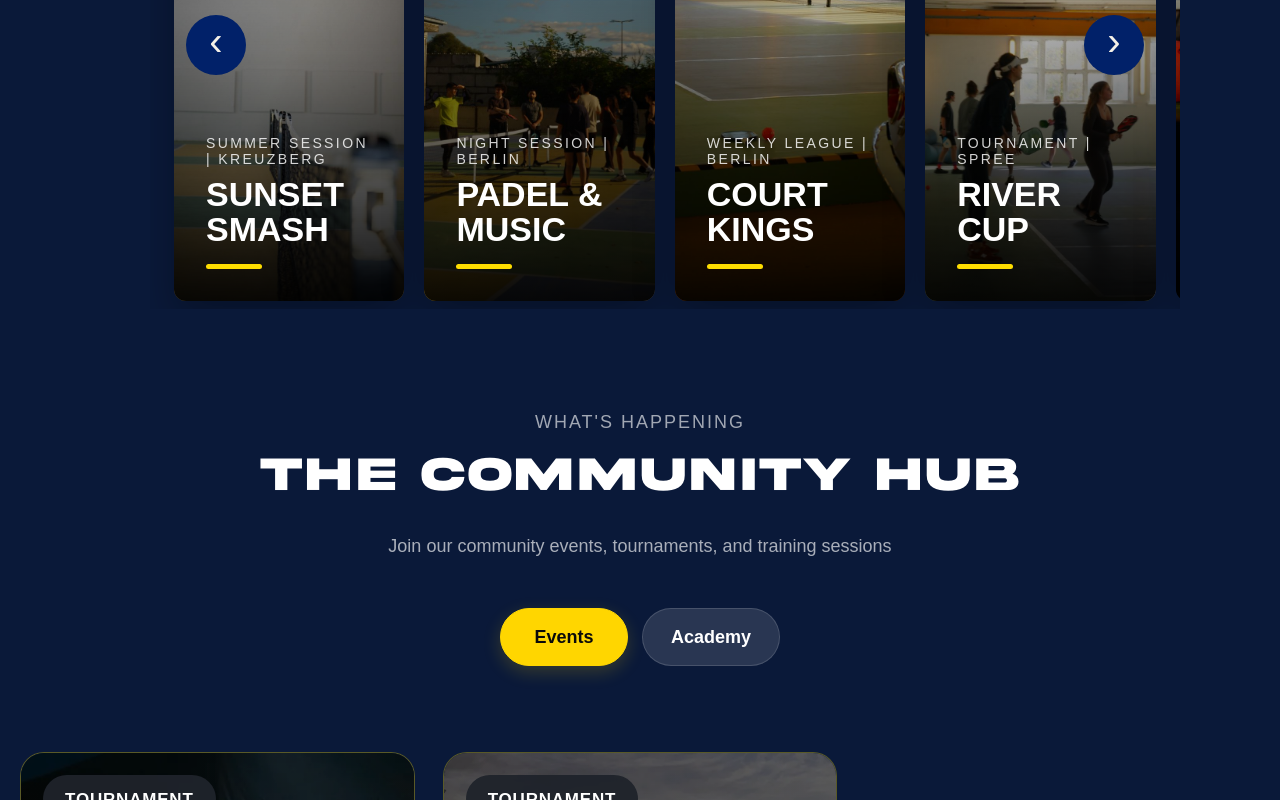
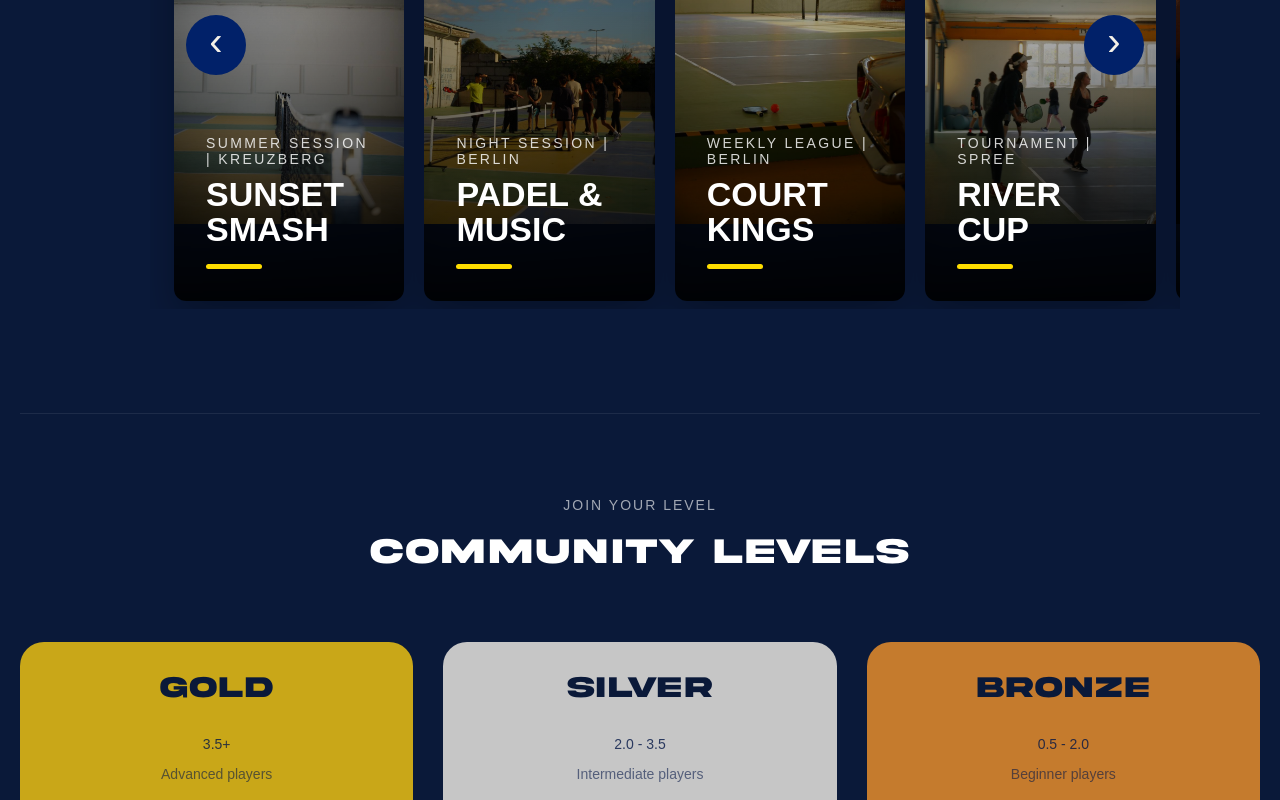
Before and after one commit to syedahadimran/my-react-site, a React (Vite) app: page / in a window 1280 px wide. Shown: the part 2000-2800 px from the top of the page. Built offline with nearby package versions, Linux system fonts and the light colour scheme.

Commit message:
minor updates

```diff
--- a/src/sections/CommunityHub/CommunityHub.css
+++ b/src/sections/CommunityHub/CommunityHub.css
@@ -311,7 +311,7 @@
 }
 
 .community-hub__levels {
-  margin-top: 118px;
+  margin-top: 0px;
 }
 
 .community-hub__levels-divider {
@@ -507,7 +507,7 @@
   }
 
   .community-hub__levels {
-    margin-top: 94px;
+    margin-top: 0px;
   }
 
   .community-hub__levels-eyebrow {
@@ -635,7 +635,7 @@
   }
 
   .community-hub__levels {
-    margin-top: 86px;
+    margin-top: 0px;
   }
 
   .community-hub__levels-eyebrow {
--- a/src/sections/CommunityHub/CommunityHub.jsx
+++ b/src/sections/CommunityHub/CommunityHub.jsx
@@ -147,91 +147,6 @@ const CommunityHub = () => {
 
   return (
     <section className="community-hub">
-      <div className="community-hub__container">
-        <p className="community-hub__eyebrow">WHAT&apos;S HAPPENING</p>
-
-        <h2 className="community-hub__title">THE COMMUNITY HUB</h2>
-
-        <p className="community-hub__subtitle">
-          Join our community events, tournaments, and training sessions
-        </p>
-
-        <div className="community-hub__tabs">
-          {tabs.map((tab) => (
-            <button
-              key={tab.id}
-              type="button"
-              className={`community-hub__tab ${
-                activeTab === tab.id ? "community-hub__tab--active" : ""
-              }`}
-              onClick={() => {
-                if (tab.id !== activeTab) {
-                  setActiveTab(tab.id);
-                }
-              }}
-            >
-              {tab.label}
-            </button>
-          ))}
-        </div>
-
-        <div
-          className={`community-hub__cards ${
-            isAnimating ? "community-hub__cards--animating" : ""
-          }`}
-        >
-          {displayedCards.map((card) => (
-            <article className="community-hub__card" key={`${activeTab}-${card.id}`}>
-              <div className="community-hub__image-wrap">
-                <img
-                  src={card.image}
-                  alt={card.title}
-                  className="community-hub__image"
-                />
-                <div className="community-hub__image-overlay" />
-                <span className="community-hub__badge">{card.badge}</span>
-              </div>
-
-              <div className="community-hub__content">
-                <h3 className="community-hub__card-title">{card.title}</h3>
-
-                <p className="community-hub__description">
-                  {card.description}
-                </p>
-
-                <div className="community-hub__meta-grid">
-                  <div className="community-hub__meta-item">
-                    <span className="community-hub__meta-icon">
-                      <CalendarIcon />
-                    </span>
-                    <span>{card.date}</span>
-                  </div>
-
-                  <div className="community-hub__meta-item">
-                    <span className="community-hub__meta-icon">
-                      <ClockIcon />
-                    </span>
-                    <span>{card.time}</span>
-                  </div>
-
-                  <div className="community-hub__meta-item">
-                    <span className="community-hub__meta-icon">
-                      <LocationIcon />
-                    </span>
-                    <span>{card.location}</span>
-                  </div>
-
-                  <div className="community-hub__meta-item">
-                    <span className="community-hub__meta-icon">
-                      <PlayersIcon />
-                    </span>
-                    <span>{card.players}</span>
-                  </div>
-                </div>
-              </div>
-            </article>
-          ))}
-        </div>
 
         <div className="community-hub__levels">
           <div className="community-hub__levels-divider" />
@@ -266,7 +181,6 @@ const CommunityHub = () => {
             ))}
           </div>
         </div>
-      </div>
     </section>
   );
 };
--- a/src/sections/ContactForm/ContactForm.css
+++ b/src/sections/ContactForm/ContactForm.css
@@ -106,6 +106,7 @@
   background-size: cover;
   background-position: center;
   background-repeat: no-repeat;
+
 }
 
 /* overlay like hero */
@@ -128,6 +129,10 @@
 @media (max-width: 768px) {
   .contact-form-section {
     padding: 72px 20px 72px;
+    background-image: url("../../assets/images/get-in-mob-bg.jpeg"); /* same style as hero */
+  background-size: cover;
+  background-position: center;
+  background-repeat: no-repeat;
   }
 
   .contact-form-section__container {
--- a/src/sections/VenueSessions/VenueSessions.css
+++ b/src/sections/VenueSessions/VenueSessions.css
@@ -80,7 +80,7 @@
   inset: 0;
   width: 100%;
   height: 100%;
-  object-fit: cover;
+  object-fit: contain;
   transition: transform 0.7s ease;
 }
 
--- a/src/sections/slider/hero.css
+++ b/src/sections/slider/hero.css
@@ -12,7 +12,7 @@
   z-index: 0;
   width: 100%;
   height: 100%;
-  object-fit: cover;
+  object-fit: contain;
 }
 
 .hero__overlay {
@@ -324,4 +324,5 @@
     outline: none !important;
   }
 
+
 }
```
Also changed, not shown: src/assets/images/get-in-mob-bg.jpeg (added).
